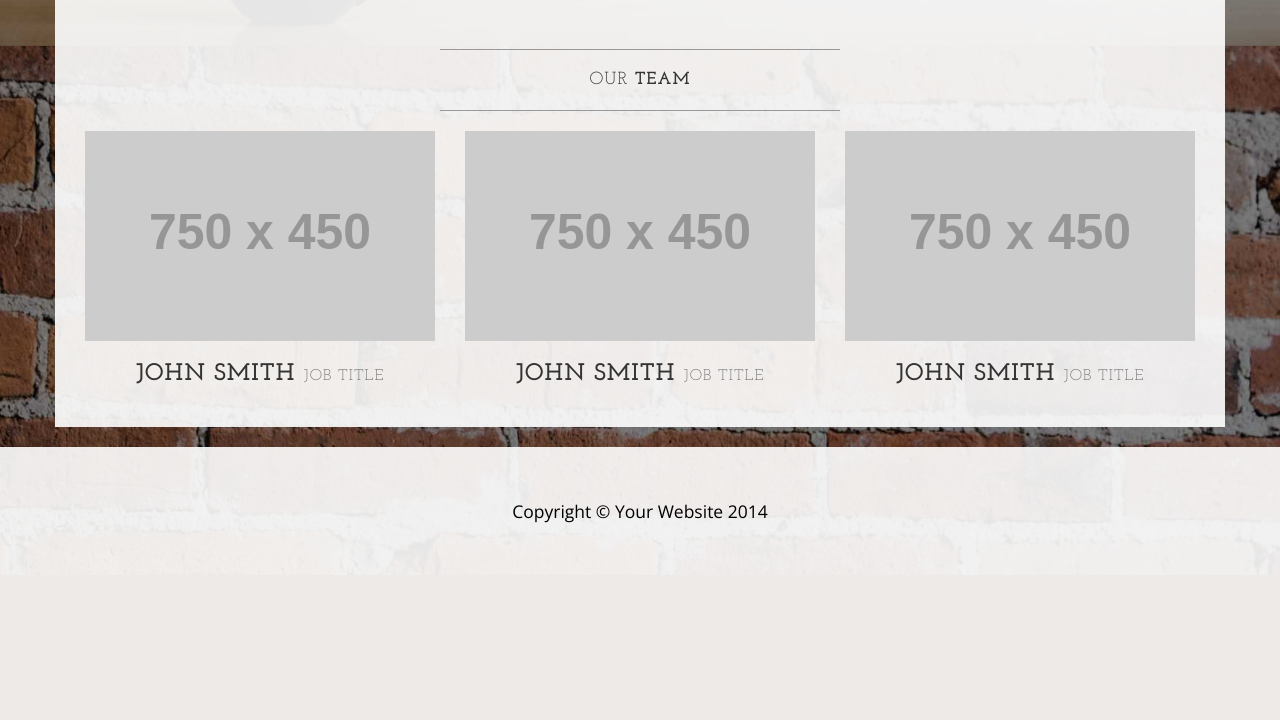
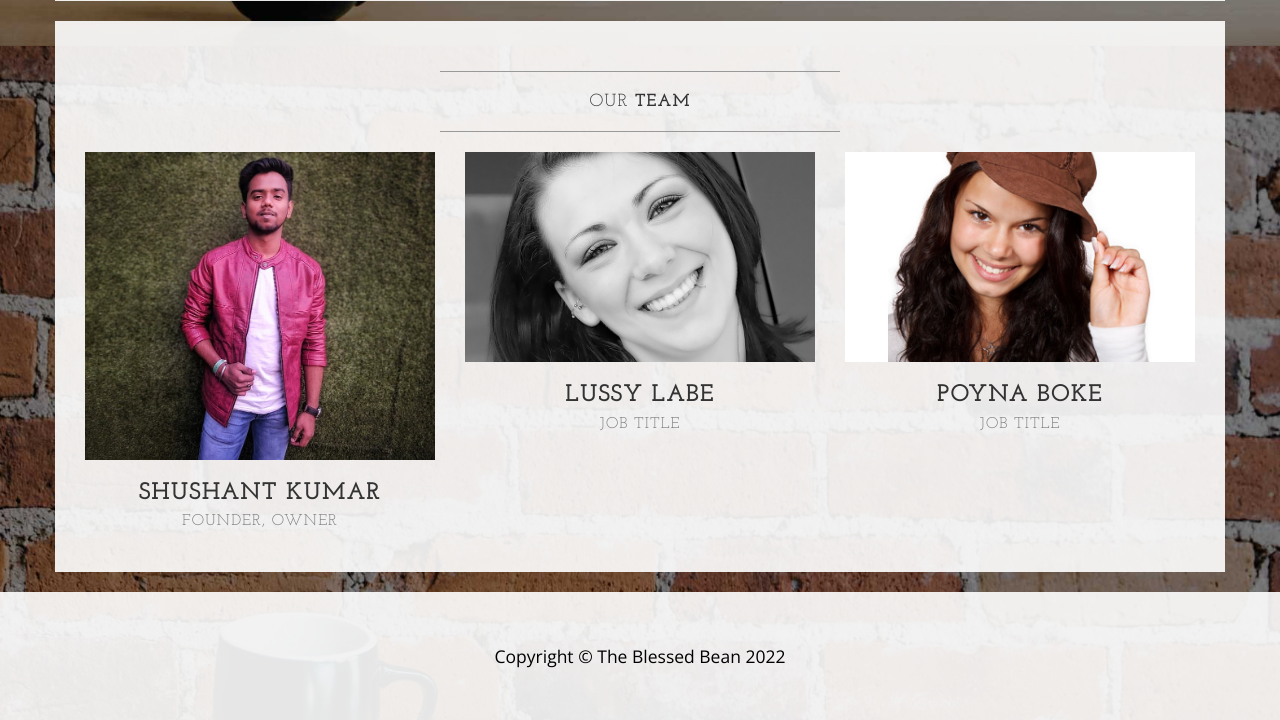
Before and after one commit to Living-Hell/The-Blessed-Bean, a PHP site: page /about.php in a window 1280 px wide. Shown: the part 754-1474 px from the top of the page. Before the commit the page ends 1277 px from the top, so only its background shows below. Run offline with PHP 8.4, Linux system fonts and the light colour scheme; grey boxes labelled with a size stand in for pictures from a placeholder-image service; some libraries are stand-ins or nearby versions.

Commit message:
Added the about page

```diff
--- a/about.php
+++ b/about.php
@@ -9,7 +9,7 @@
     <meta name="description" content="">
     <meta name="author" content="">
 
-    <title>About - Business Casual - Start Bootstrap Theme</title>
+    <title>The Blessed Bean - About us</title>
 
     <!-- Bootstrap Core CSS -->
     <link href="css/bootstrap.min.css" rel="stylesheet">
@@ -32,44 +32,11 @@
 
 <body>
 
-    <div class="brand">Business Casual</div>
-    <div class="address-bar">3481 Melrose Place | Beverly Hills, CA 90210 | 123.456.7890</div>
+    <div class="brand">The Blessed Bean</div>
+    <div class="address-bar">221b Baker St | London NW1 6XE | United Kingdom | 123.456.7890</div>
 
     <!-- Navigation -->
-    <nav class="navbar navbar-default" role="navigation">
-        <div class="container">
-            <!-- Brand and toggle get grouped for better mobile display -->
-            <div class="navbar-header">
-                <button type="button" class="navbar-toggle" data-toggle="collapse" data-target="#bs-example-navbar-collapse-1">
-                    <span class="sr-only">Toggle navigation</span>
-                    <span class="icon-bar"></span>
-                    <span class="icon-bar"></span>
-                    <span class="icon-bar"></span>
-                </button>
-                <!-- navbar-brand is hidden on larger screens, but visible when the menu is collapsed -->
-                <a class="navbar-brand" href="index.html">Business Casual</a>
-            </div>
-            <!-- Collect the nav links, forms, and other content for toggling -->
-            <div class="collapse navbar-collapse" id="bs-example-navbar-collapse-1">
-                <ul class="nav navbar-nav">
-                    <li>
-                        <a href="index.html">Home</a>
-                    </li>
-                    <li>
-                        <a href="about.html">About</a>
-                    </li>
-                    <li>
-                        <a href="blog.html">Blog</a>
-                    </li>
-                    <li>
-                        <a href="contact.html">Contact</a>
-                    </li>
-                </ul>
-            </div>
-            <!-- /.navbar-collapse -->
-        </div>
-        <!-- /.container -->
-    </nav>
+    <?php require_once 'nav.php'; ?>
 
     <div class="container">
 
@@ -78,17 +45,24 @@
                 <div class="col-lg-12">
                     <hr>
                     <h2 class="intro-text text-center">About
-                        <strong>business casual</strong>
+                        <strong>The Blessed Bean</strong>
                     </h2>
                     <hr>
                 </div>
                 <div class="col-md-6">
-                    <img class="img-responsive img-border-left" src="img/slide-2.jpg" alt="">
+
+                <style>.embed-container { position: relative; padding-bottom: 56.25%; height: 0; overflow: hidden; max-width: 100%; }
+                .embed-container iframe, .embed-container object, .embed-container embed { position: absolute; top: 0; left: 0; width: 100%;
+                height: 100%; }</style><div class='embed-container'><iframe src='https://www.youtube.com/embed/rLaVDQy0q8Y' frameborder='0'
+                allowfullscreen></iframe></div>
+
                 </div>
                 <div class="col-md-6">
-                    <p>This is a great place to introduce your company or project and describe what you do.</p>
-                    <p>Lid est laborum dolo rumes fugats untras. Etharums ser quidem rerum facilis dolores nemis omnis fugats vitaes nemo minima rerums unsers sadips amets.</p>
-                    <p>Sed ut perspiciatis unde omnis iste natus error sit voluptatem accusantium doloremque laudantium, totam rem aperiam, eaque ipsa quae ab illo inventore veritatis et quasi architecto beatae vitae dicta sunt explicabo.</p>
+                    <p>The Blessed Bean was launched in 2000, in the heart of London. Our mission is simple. We want to teach coffee
+                        drinkers all over the world how to make the perfect blend!
+                        Our Coffee experts have a lifelong passion for coffee. They are internationally traveled and have experienced
+                        many varieties.
+                    </p>
                 </div>
                 <div class="clearfix"></div>
             </div>
@@ -104,20 +78,20 @@
                     <hr>
                 </div>
                 <div class="col-sm-4 text-center">
-                    <img class="img-responsive" src="http://placehold.it/750x450" alt="">
-                    <h3>John Smith
+                    <img class="img-responsive" src="img/abt1.jpg" alt="">
+                    <h3>Shushant Kumar<br>
+                        <small>Founder, Owner</small>
+                    </h3>
+                </div>
+                <div class="col-sm-4 text-center">
+                    <img class="img-responsive" src="img/abt2.jpg" alt="">
+                    <h3>Lussy Labe<br>
                         <small>Job Title</small>
                     </h3>
                 </div>
                 <div class="col-sm-4 text-center">
-                    <img class="img-responsive" src="http://placehold.it/750x450" alt="">
-                    <h3>John Smith
-                        <small>Job Title</small>
-                    </h3>
-                </div>
-                <div class="col-sm-4 text-center">
-                    <img class="img-responsive" src="http://placehold.it/750x450" alt="">
-                    <h3>John Smith
+                    <img class="img-responsive" src="img/abt3.jpg" alt="">
+                    <h3>Poyna Boke<br>
                         <small>Job Title</small>
                     </h3>
                 </div>
@@ -132,7 +106,7 @@
         <div class="container">
             <div class="row">
                 <div class="col-lg-12 text-center">
-                    <p>Copyright &copy; Your Website 2014</p>
+                    <p>Copyright &copy; The Blessed Bean 2022</p>
                 </div>
             </div>
         </div>
```
Also changed, not shown: img/abt1.jpg.
